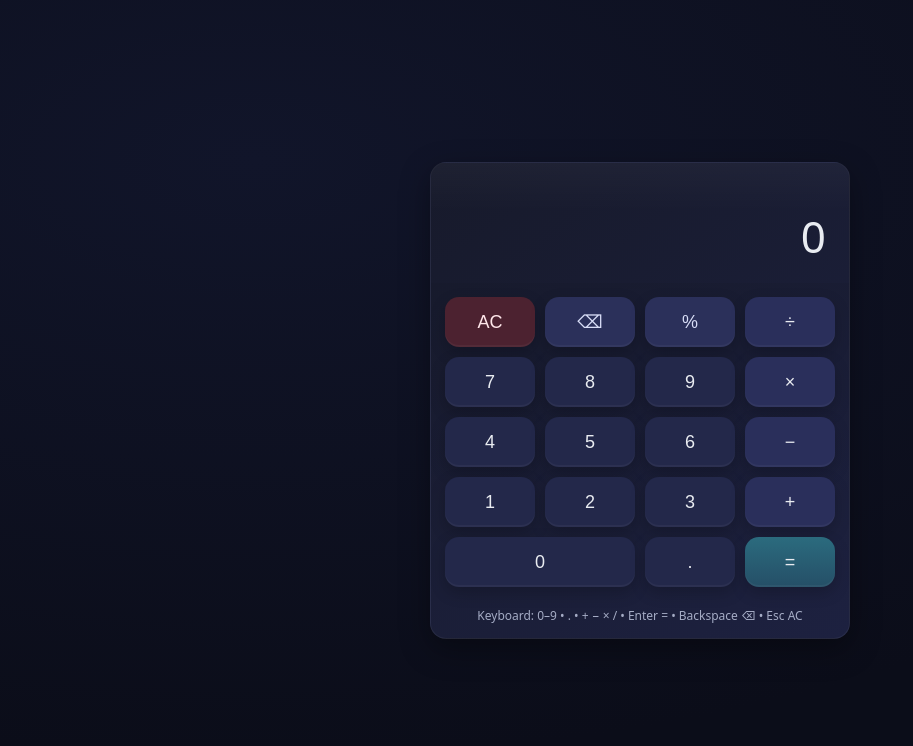
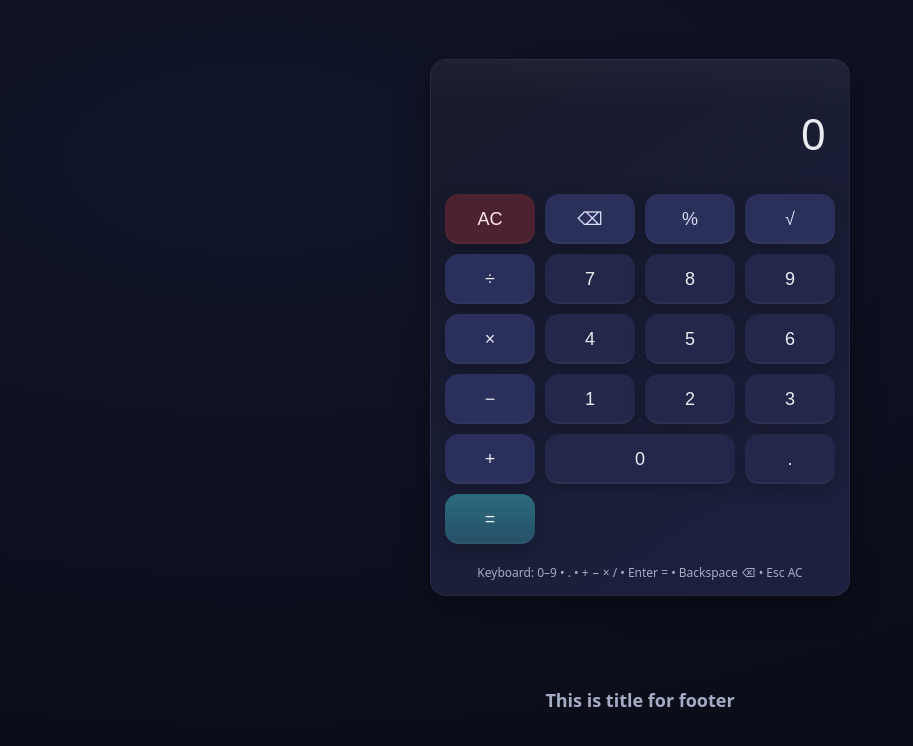
Before and after one commit to HaKyAnh/git-calculator-2231200081-HaKyAnh, a plain HTML site: page index.html in a window 1280 px wide. Shown: the whole page, without its empty margins (0-913 px from the left). Drawn offline with Linux system fonts and the light colour scheme.

Commit message:
update footer

```diff
--- a/index.html
+++ b/index.html
@@ -17,6 +17,7 @@
       <button class="key util danger" data-action="clear" aria-label="All Clear">AC</button>
       <button class="key util" data-action="delete" aria-label="Delete last">⌫</button>
       <button class="key util" data-action="percent" aria-label="Percent">%</button>
+      <button class="key util" data-action="sqrt" aria-label="Square root">√</button>
       <button class="key op" data-op="/" aria-label="Divide">÷</button>
 
       <button class="key" data-digit="7">7</button>
@@ -39,8 +40,12 @@
       <button class="key op" data-op="=" aria-label="Equals">=</button>
     </section>
     <footer>Keyboard: 0–9 • . • + − × / • Enter = • Backspace ⌫ • Esc AC</footer>
+
   </main>
 
+  <footer>
+    <h2>This is title for footer</h2>
+  </footer>
   <script src="script.js"></script>
 </body>
 </html>
```
